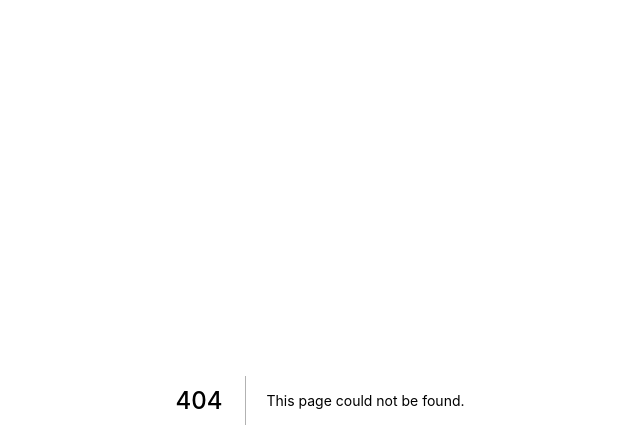
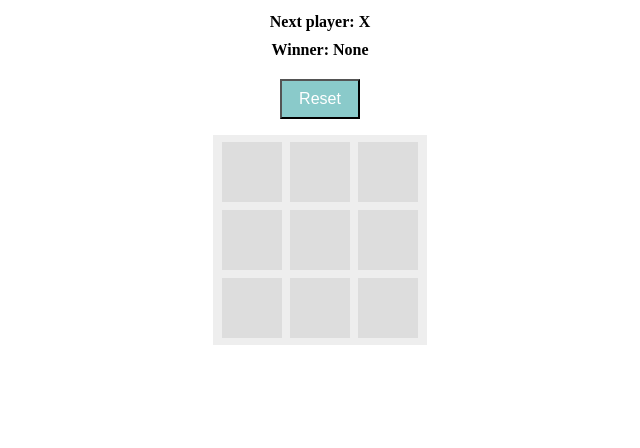
Before and after one commit to MayconEuzebio/TheModernPage, a Next.js app: page /game in a window 1280 px wide. Before the commit this address had no page. Shown: the top 448 px of the page, without its empty margins (320-960 px from the left). Built offline with nearby package versions, Linux system fonts and the light colour scheme.

Commit message:
New page game

```diff
--- /dev/null
+++ b/pages/game.js
@@ -0,0 +1,205 @@
+import React, { useState } from 'react';
+import ReactDOM from 'react-dom';
+
+const rowStyle = {
+  display: 'flex'
+}
+
+const hiddenStyle = {
+    visibility: 'hidden'
+}
+
+const squareStyle = {
+  'width':'60px',
+  'height':'60px',
+  'backgroundColor': '#ddd',
+  'margin': '4px',
+  'display': 'flex',
+  'justifyContent': 'center',
+  'alignItems': 'center',
+  'fontSize': '20px',
+  'color': 'white'
+}
+
+const boardStyle = {
+  'backgroundColor': '#eee',
+  'width': '208px',
+  'alignItems': 'center',
+  'justifyContent': 'center',
+  'display': 'flex',
+  'flexDirection': 'column',
+  'border': '3px #eee solid'
+}
+
+const containerStyle = {
+  'display': 'flex',
+  'alignItems': 'center',
+  'flexDirection': 'column'
+}
+
+const instructionsStyle = {
+  'marginTop': '5px',
+  'marginBottom': '5px',
+  'fontWeight': 'bold',
+  'fontSize': '16px',
+}
+
+const buttonStyle = {
+  'marginTop': '15px',
+  'marginBottom': '16px',
+  'width': '80px',
+  'height': '40px',
+  'backgroundColor': '#8acaca',
+  'color': 'white',
+  'fontSize': '16px',
+}
+
+class Square extends React.Component {
+    constructor(props) {
+        super(props);
+    }
+
+    render() {
+    return (
+      <div
+      onClick={this.props.callbackParent}
+        className="square"
+        style={squareStyle}>
+            {this.props.value}
+      </div>
+    );
+  }
+}
+
+const initialState = {
+    winner: "",
+    boxs: {},
+    turn: 0,
+    linesToWin: [
+      [0, 1, 2],
+      [3, 4, 5],
+      [6, 7, 8],
+      [0, 3, 6],
+      [1, 4, 7],
+      [2, 5, 8],
+      [0, 4, 8],
+      [2, 4, 6],
+  ],
+  };
+
+class Board extends React.Component {
+
+    constructor(props) {
+        super(props);
+
+        this.state = this.getInitialState();
+
+        this.reset = this.reset.bind(this);
+        this.ticTacToeGame = this.ticTacToeGame.bind(this);
+        this.nextTurn = this.nextTurn.bind(this);
+    }
+
+    getInitialState () {
+        return {
+            winner: "",
+            winnerStyle: {},
+            boxs: {},
+            turn: 0,
+            linesToWin: [
+              [0, 1, 2],
+              [3, 4, 5],
+              [6, 7, 8],
+              [0, 3, 6],
+              [1, 4, 7],
+              [2, 5, 8],
+              [0, 4, 8],
+              [2, 4, 6],
+          ],
+          };
+    }
+
+    reset() {
+        this.setState(this.getInitialState());
+    }
+
+    ticTacToeGame(player){
+
+        if(this.state.turn < 4) { return false; }
+
+        const lines = this.state.linesToWin;
+        const box = this.state.boxs;
+
+        for (let i=0; i< lines.length; i++) {
+            let [a, b, c] = lines[i];
+            if ((box[a] === player) && box[a] === box[b] && box[a] === box[c]) {
+                this.setState({winner : player});
+                this.setState({winnerStyle : { backgroundColor: '#ffa500' }});
+                return true;
+            }
+        }
+
+        return false;
+    }
+
+    nextTurn(idx){
+
+        if(this.state.boxs[idx] || this.state.winner) { return false }
+
+        let boxs = this.state.boxs;
+        boxs[idx] = this.state.turn % 2 == 0 ? 'X' : 'O';
+        this.setState({boxs: {...this.state.boxs, boxs}});
+
+        this.ticTacToeGame(boxs[idx])
+
+        this.setState({turn : this.state.turn +1});
+    }
+
+  render() {
+    return (
+      <div style={containerStyle} className="gameBoard">
+        <div id="statusArea" className="status" style={instructionsStyle}>
+            Next player: <span>{this.state.turn % 2 == 0 ? 'X' : 'O'}</span>
+        </div>
+        <div id="winnerArea" className="winner" style={{...instructionsStyle, ...this.state.winnerStyle}}>
+            Winner: <span>{this.state.winner || 'None'}</span>
+        </div>
+        <button style={buttonStyle} onClick={this.reset}>Reset</button>
+        <div style={{...boardStyle, ...this.state.winnerStyle}}>
+          <div className="board-row" style={rowStyle}>
+            <Square position='0' value={this.state.boxs[0]} callbackParent={() => this.nextTurn(0)}/>
+            <Square position='1' value={this.state.boxs[1]} callbackParent={() => this.nextTurn(1)}/>
+            <Square position='2' value={this.state.boxs[2]} callbackParent={() => this.nextTurn(2)}/>
+          </div>
+          <div className="board-row" style={rowStyle}>
+            <Square position='3' value={this.state.boxs[3]} callbackParent={() => this.nextTurn(3)}/>
+            <Square position='4' value={this.state.boxs[4]} callbackParent={() => this.nextTurn(4)}/>
+            <Square position='5' value={this.state.boxs[5]} callbackParent={() => this.nextTurn(5)}/>
+          </div>
+          <div className="board-row" style={rowStyle}>
+            <Square position='6' value={this.state.boxs[6]} callbackParent={() => this.nextTurn(6)}/>
+            <Square position='7' value={this.state.boxs[7]} callbackParent={() => this.nextTurn(7)}/>
+            <Square position='8' value={this.state.boxs[8]} callbackParent={() => this.nextTurn(8)}/>
+          </div>
+        </div>
+      </div>
+    );
+  }
+}
+
+class Game extends React.Component {
+  render() {
+    return (
+      <div className="game">
+        <div className="game-board">
+          <Board />
+        </div>
+      </div>
+    );
+  }
+}
+
+//ReactDOM.render(
+//  <Game />,
+//  document.getElementById('root')
+//);
+export default Game
```
